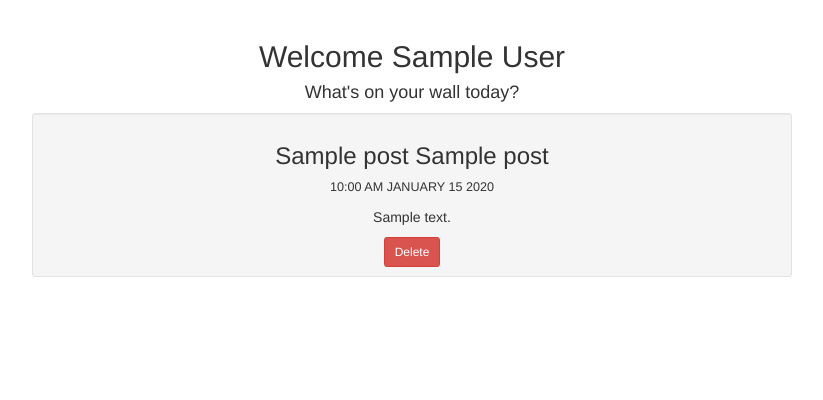
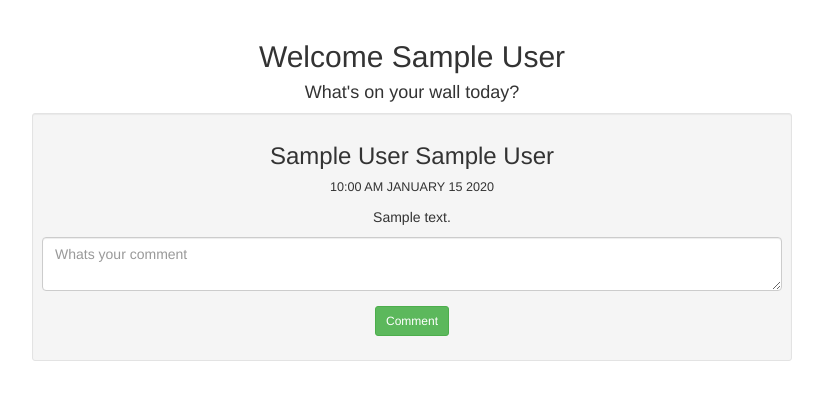
Before and after one commit to stormywake/the-wall, a PHP site: page /wall.php in a window 1280 px wide. Shown: the part 52-452 px from the top of the page, without its empty margins (228-1051 px from the left). Run offline with PHP 8.4, Linux system fonts and the light colour scheme; the visitor is signed in with stand-in values (Sample User, id 1); tables that the repository leaves empty or names only in its code hold one stand-in row (values such as "Sample post"); some libraries are stand-ins or nearby versions.

Commit message:
working after bug fixes

```diff
--- a/footer.php
+++ b/footer.php
@@ -3,6 +3,6 @@
     <!-- jQuery (necessary for Bootstrap's JavaScript plugins) -->
     <script src="https://ajax.googleapis.com/ajax/libs/jquery/1.11.3/jquery.min.js"></script>
     <!-- Include all compiled plugins (below), or include individual files as needed -->
-    <script src="js/bootstrap.min.js"></script>
+    <script src="https://maxcdn.bootstrapcdn.com/bootstrap/3.3.6/js/bootstrap.min.js" integrity="sha384-0mSbJDEHialfmuBBQP6A4Qrprq5OVfW37PRR3j5ELqxss1yVqOtnepnHVP9aJ7xS" crossorigin="anonymous"></script>
   </body>
 </html>
--- a/post_process.php
+++ b/post_process.php
@@ -4,6 +4,10 @@ session_start();
 require('connection.php');
 
 // get info from users post
+if(isset($_POST['action']) && $_POST['action']=='post_comment'){
+	insert_query_comment($_POST);
+
+}
 
 
 function insert_query_post($post){
@@ -11,7 +15,7 @@ function insert_query_post($post){
 	$query = "INSERT INTO posts
 				(content, created_at, updated_at,user_id)
 				values
-				('{$content}',now(),now(),{$_SESSION['id']});";
+				('{$content}',now(),now(),{$_SESSION['user_id']});";
 	if(run_mysql_query($query)){ // run query here
 		header('Location: wall.php');
 		return true;
@@ -21,32 +25,87 @@ function insert_query_post($post){
 	}//return boolean false if errors
 }
 
+function insert_query_comment($post){
+	$content = escape_this_string($post['content']);
+
+
+	$query = "INSERT INTO comments
+					(content, created_at, updated_at,post_id,user_id)
+					values
+					('{$content}',now(),now(),{$_POST['post_id']},{$_SESSION['id']});";
+					var_dump($_SESSION);
+					var_dump($query);
+					die();
+		if(run_mysql_query($query)){ // run query here
+			header('Location: wall.php');
+			return true;
+		} else{
+			var_dump($post);
+			die("System Error");
+		}//return
+}
+
 
  if(isset($_POST['action']) && $_POST['action']=="write-post"){
  	insert_query_post($_POST);
  }
 
-// function to get post all posts to wall
-function pull_query(){
-	$query= "SELECT * FROM users
-	JOIN posts ON posts.user_id = users.id;";
+
+function pull_all_posts(){
+	$query= 'SELECT concat(users.name_first," ",users.name_last) as user_name,
+							 users.id as user_id, posts.id as post_id,
+							 posts.content as post_content,
+							 posts.created_at as posted_at
+							 FROM posts
+							JOIN users ON users.id = posts.user_id
+							ORDER BY posted_at DESC;'
+						;
+	// var_dump($query);
+	// die();
 	if(!fetch($query)){
 		$_SESSION['errors']['posts'] = "post query was wrong";
 		header("Location: wall.php");
 		die();
 	}
 
-	$_SESSION['posts']= fetch($query);  // returns array
+	return fetch($query);  // returns array
 }
 
+// function pull_all_comments(){
+// 	$query= 'SELECT concat(users.name_first," ",users.name_last) as user_name,
+// 	users.id as user_id, posts.id as post_id, posts.content as post_content,
+// 	posts.created_at as posted_at FROM posts
+// 	JOIN users ON users.id = posts.user_id
+// 	ORDER BY posted_at DESC;';
+// 	if(!fetch($query)){
+// 		$_SESSION['errors']['posts'] = "post query was wrong";
+// 		header("Location: wall.php");
+// 		die();
+// 	}
+
+// 	return fetch($query);  // returns array
+
+// }
+
+
 function post_to_wall(){
-	pull_query();
-	foreach (array_reverse($_SESSION['posts']) as  $value) { ?>
+	$posts = pull_all_posts();
+	foreach ($posts as  $value) { ?>
 		<div class="well well-sm col-sm-8 col-sm-offset-2 blog text-center">
-			<h3><?php echo ucfirst($value['name_first'])." ".ucfirst($value['name_last']) ?></h3>
-			<p class="initialism" ><?php echo date('g:i a F j Y ', strtotime($value['created_at']));?></p>
-			<p><?php echo $value['content']; ?></p>
-			<input class="btn btn-danger btn-sm" type="button" value="Delete">
+			<h3><?php echo ucfirst($value['user_name'])?></h3>
+			<p class="initialism" ><?php echo date('g:i a F j Y ', strtotime($value['posted_at']));?></p>
+			<p><?php echo $value['post_content']; ?></p>
+
+			<form method="post" action="post_process.php">
+				<div class="form-group">
+					<input type="hidden" name="action" value="post_comment">
+					<input type="hidden" name="post_id" value="<?= $value['post_id'] ?>">
+					<textarea class="form-control" name="content" placeholder="Whats your comment"></textarea>
+				</div>
+				<div class="form-group">
+					<input class="btn btn-success btn-sm" type="submit" value="Comment">
+				</div>
+			</form>
 		</div>
 	<?php }
 	}
--- a/wall.php
+++ b/wall.php
@@ -7,6 +7,7 @@ unset($_SESSION['errors']);
 // var_dump($_SESSION);
 // var_dump($_POST);
 ?>
+
 <div class="container">
 	<div class="row">
 		<div class="col-sm-12 text-center">
@@ -24,6 +25,4 @@ unset($_SESSION['errors']);
 </div><!-- end container -->
 
 
-
-
 <?php include('footer.php'); ?>
```
Also changed, not shown: process.php (+21 -6 lines).
